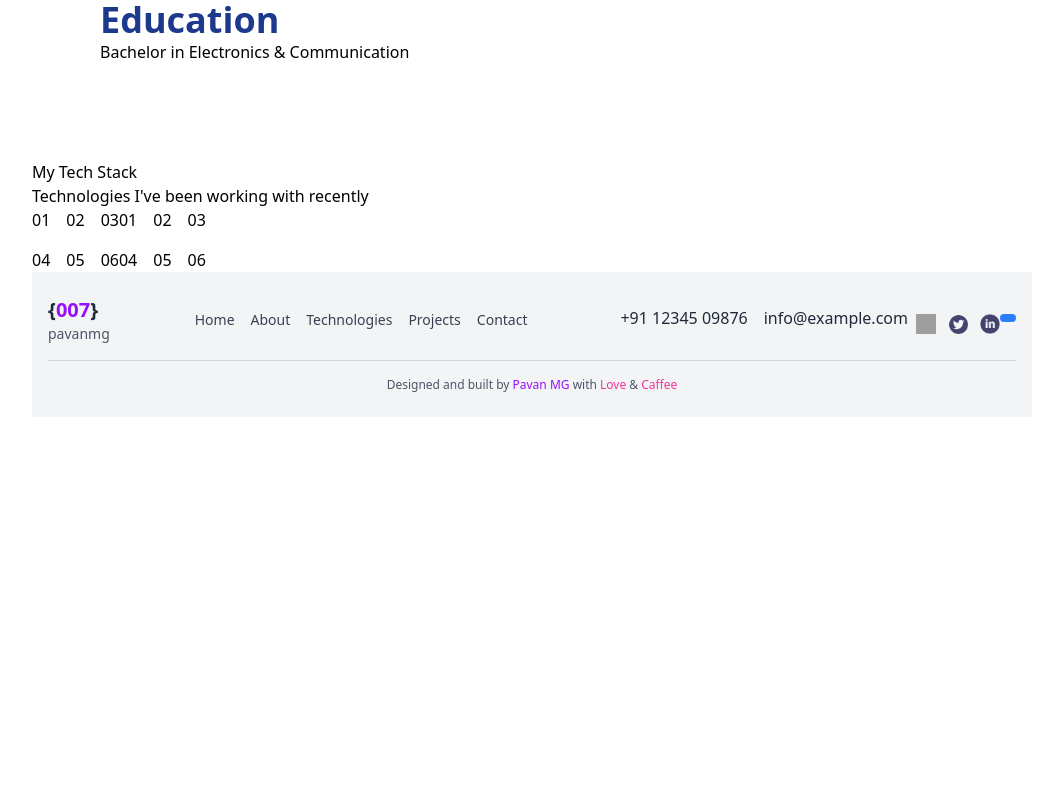
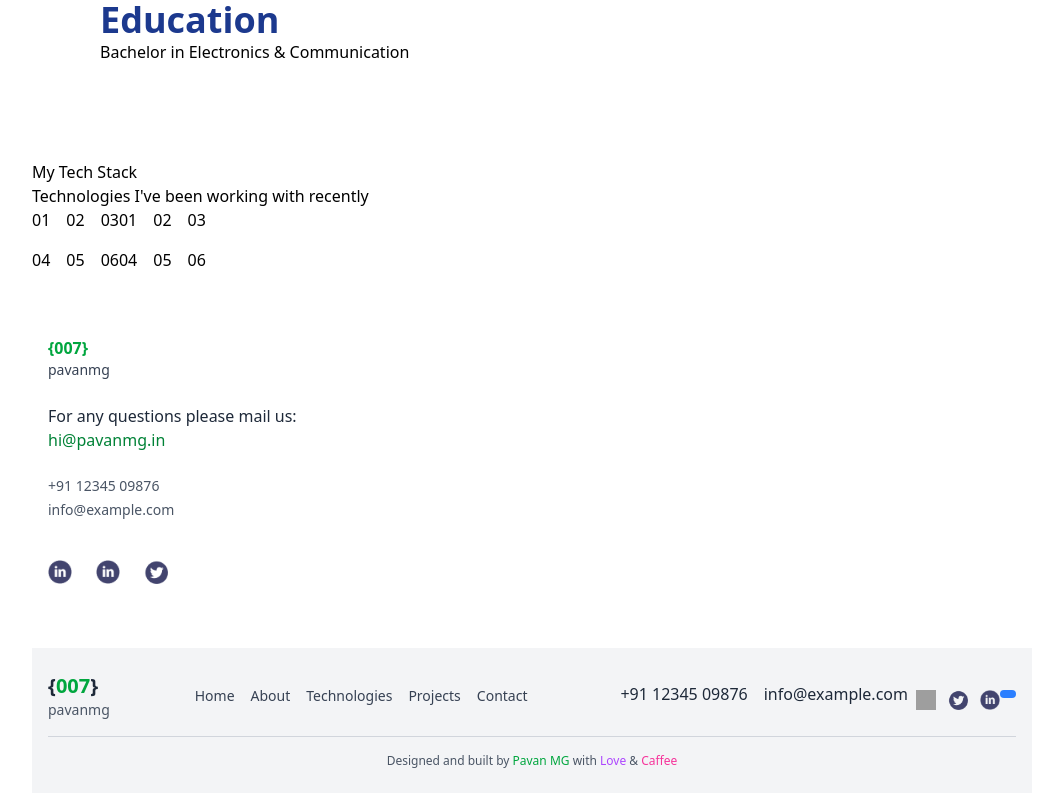
Before and after one commit to mwenaro/gomycode-react-ts-dev-portfolio, a React (Vite) app: page / in a window 1280 px wide. Shown: the part 720-1513 px from the top of the page, without its empty margins (108-1155 px from the left). Before the commit the page ends 1137 px from the top, so only its background shows below. Built offline with nearby package versions, Linux system fonts and the light colour scheme; grey boxes are pictures that could not be loaded.

Commit message:
update contact section

```diff
--- a/src/App.tsx
+++ b/src/App.tsx
@@ -3,6 +3,8 @@ import { Footer } from "./components/Footer";
 import { About } from "./components/AboutSection";
 import { MyTechStackSection } from "./components/MyTechStackSection";
 import { Header } from "./components/Header";
+import { ContactSection } from "./components/ContactSection";
+
 
 export default function App() {
   return (
@@ -22,6 +24,8 @@ export default function App() {
 
       {/* Contact */}
 
+      <ContactSection />
+
       {/* Footer */}
       <Footer />
     </div>
--- a/src/components/ContactSection.tsx
+++ b/src/components/ContactSection.tsx
@@ -1,11 +1,44 @@
+
+export function ContactSection() {
+  return (
+    <section className="bg-white py-16 px-4">
+      <div className=" mx-auto flex flex-col  space-y-6">
+
+        <div>
+          <p className=" font-bold text-green-600">{'{007}'}</p>
+          <p className="text-sm text-gray-700">pavanmg</p>
+        </div>
 
 
-export  function ContactSection() {
-  return (
-    <section>
-
-    </section>
+        <div>
+          <p className="text lg text-gray-800">For any questions please mail us:</p>
+          <a
+            href="mailto:hi@pavanmg.in"
+            className="text-green-700"
+          >
+            hi@pavanmg.in
+          </a>
+        </div>
 
 
-  )
+        <div className="text-sm text-gray-600 space-y-1">
+          <p>+91 12345 09876</p>
+          <p>info@example.com</p>
+        </div>
+
+
+        <div className="flex space-x-6 mt-4">
+          <a href="#">
+            <img src="/github-icon.png" alt="GitHub" className="h-6 w-6 hover:opacity-70" />
+          </a>
+          <a href="#">
+            <img src="/linkedin-icon.png" alt="LinkedIn" className="h-6 w-6 hover:opacity-70" />
+          </a>
+          <a href="#">
+            <img src="/twitter-icon.png" alt="Twitter" className="h-6 w-6 hover:opacity-70" />
+          </a>
+        </div>
+      </div>
+    </section>
+  );
 }
--- a/src/components/Footer.tsx
+++ b/src/components/Footer.tsx
@@ -6,7 +6,7 @@ export  function Footer() {
       <div className="max-w-7xl mx-auto flex flex-col md:flex-row justify-between items-start md:items-center border-b border-gray-300 pb-4">
         {/* Left Section */}
         <div className="mb-4 md:mb-0">
-          <div className="text-xl font-bold">{'{'}<span className="text-purple-600">007</span>{'}'}</div>
+          <div className="text-xl font-bold">{'{'}<span className="text-green-600">007</span>{'}'}</div>
           <div className="text-sm text-gray-600">pavanmg</div>
         </div>
 
@@ -23,7 +23,7 @@ export  function Footer() {
         <div className="flex flex-row items-start">
           <div className="mx-2 ">+91 12345 09876</div>
           <div className="mx-2">
-            <a href="mailto:info@example.com" className="hover:text-purple-600">info@example.com</a>
+            <a href="mailto:info@example.com" className="hover:text-green-600">info@example.com</a>
           </div>
           <div className="flex gap-3 mt-2">
             <a href="#">
@@ -44,7 +44,7 @@ export  function Footer() {
 
       {/* Bottom Footer Note */}
       <div className="text-center mt-4 text-xs text-gray-600">
-        Designed and built by <span className="text-purple-600 font-medium">Pavan MG</span> with <span className="text-pink-500">Love</span> & <span className="text-pink-500">Caffee</span>
+        Designed and built by <span className="text-green-600 ">Pavan MG</span> with <span className="text-purple-500">Love</span> & <span className="text-pink-500">Caffee</span>
       </div>
     </footer>
   );
```
Also changed, not shown: 1 other file (tests, documents, lock files or other folders).
